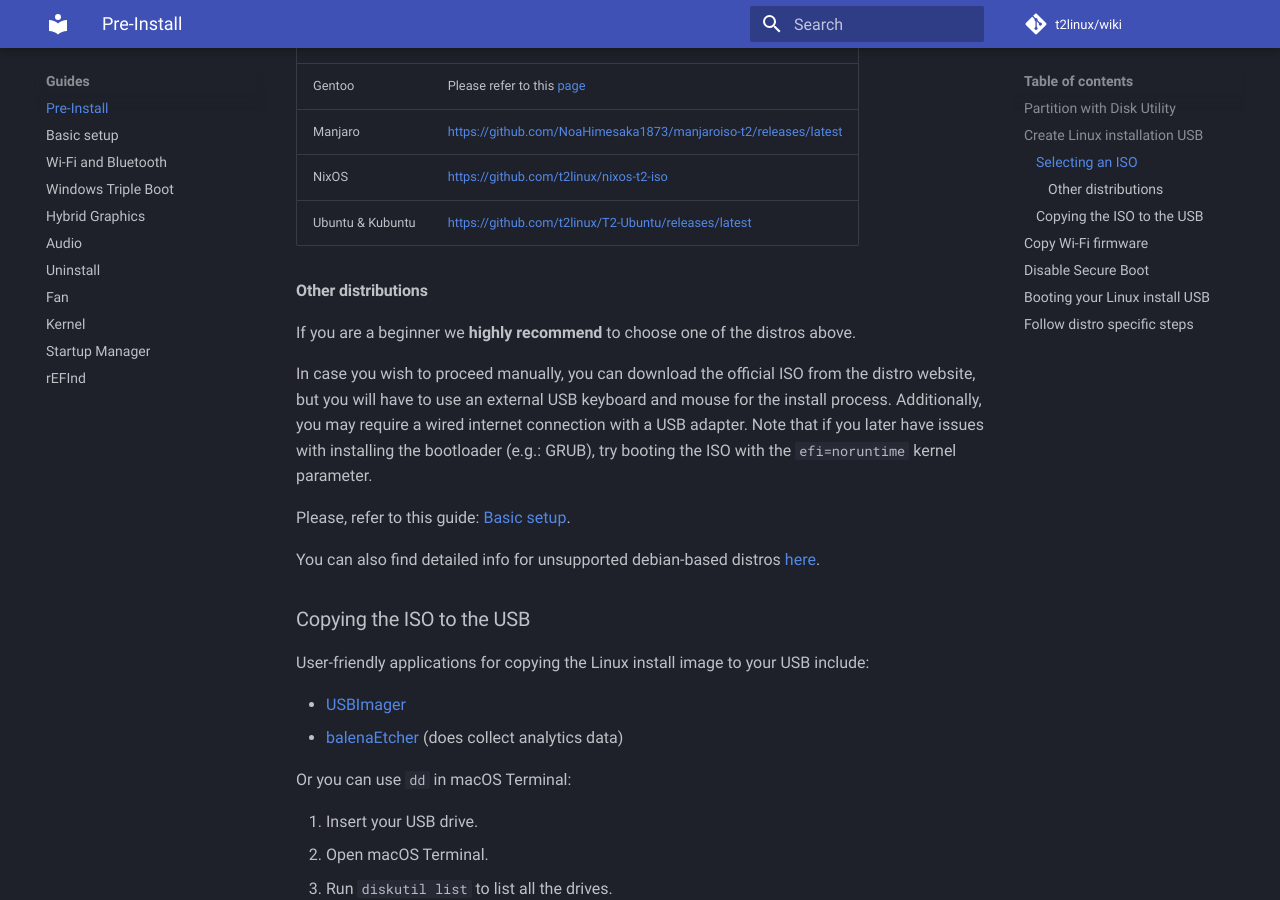
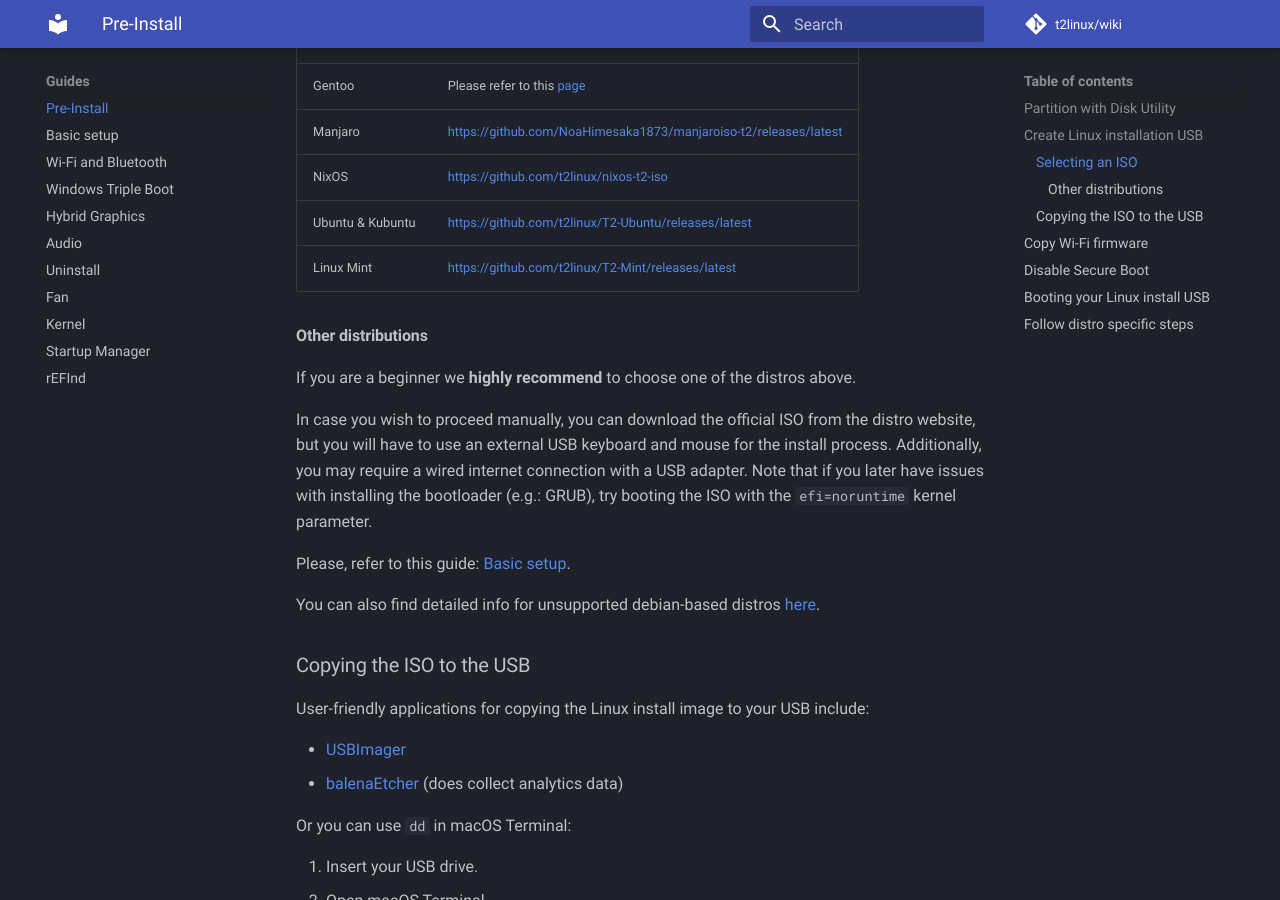
Before and after one commit to t2linux/wiki, an MkDocs documentation site: the page built from docs/guides/preinstall.md, in a window 1280 px wide and 900 px high, scrolled down 1311 px. Built offline with MkDocs 1.6.1 and Material for MkDocs 9.7.7, drawn with Linux system fonts in a browser that asks for light colours; comment, search, counter and statistics services are not loaded.

Commit message:
Update preinstall.md

```diff
--- a/docs/guides/preinstall.md
+++ b/docs/guides/preinstall.md
@@ -36,6 +36,7 @@ Listed below are the currently available installer ISOs for download:
 | Manjaro            | <https://github.com/NoaHimesaka1873/manjaroiso-t2/releases/latest> |
 | NixOS              | <https://github.com/t2linux/nixos-t2-iso> |
 | Ubuntu & Kubuntu   | <https://github.com/t2linux/T2-Ubuntu/releases/latest> |
+| Linux Mint         | <https://github.com/t2linux/T2-Mint/releases/latest> |
 
 #### Other distributions
 
```
